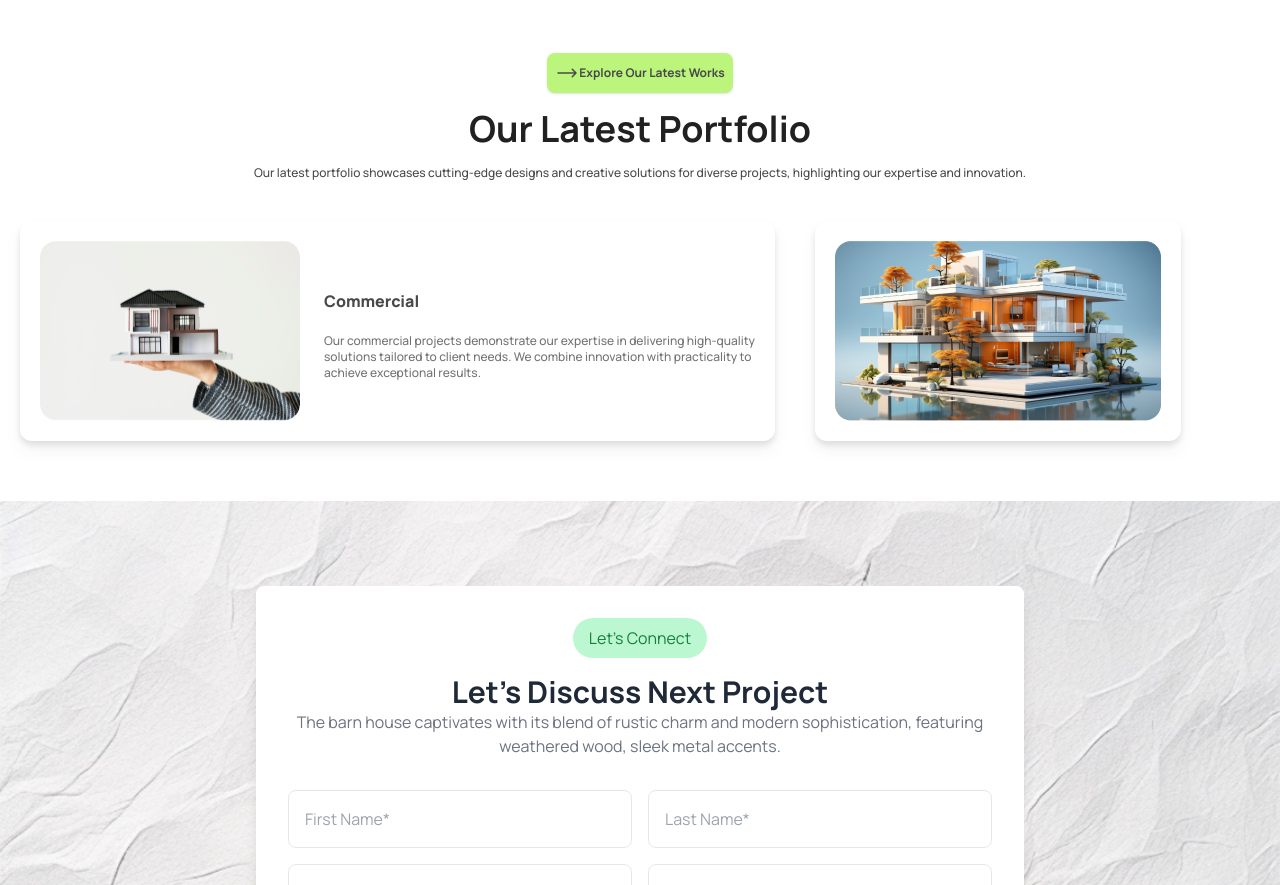
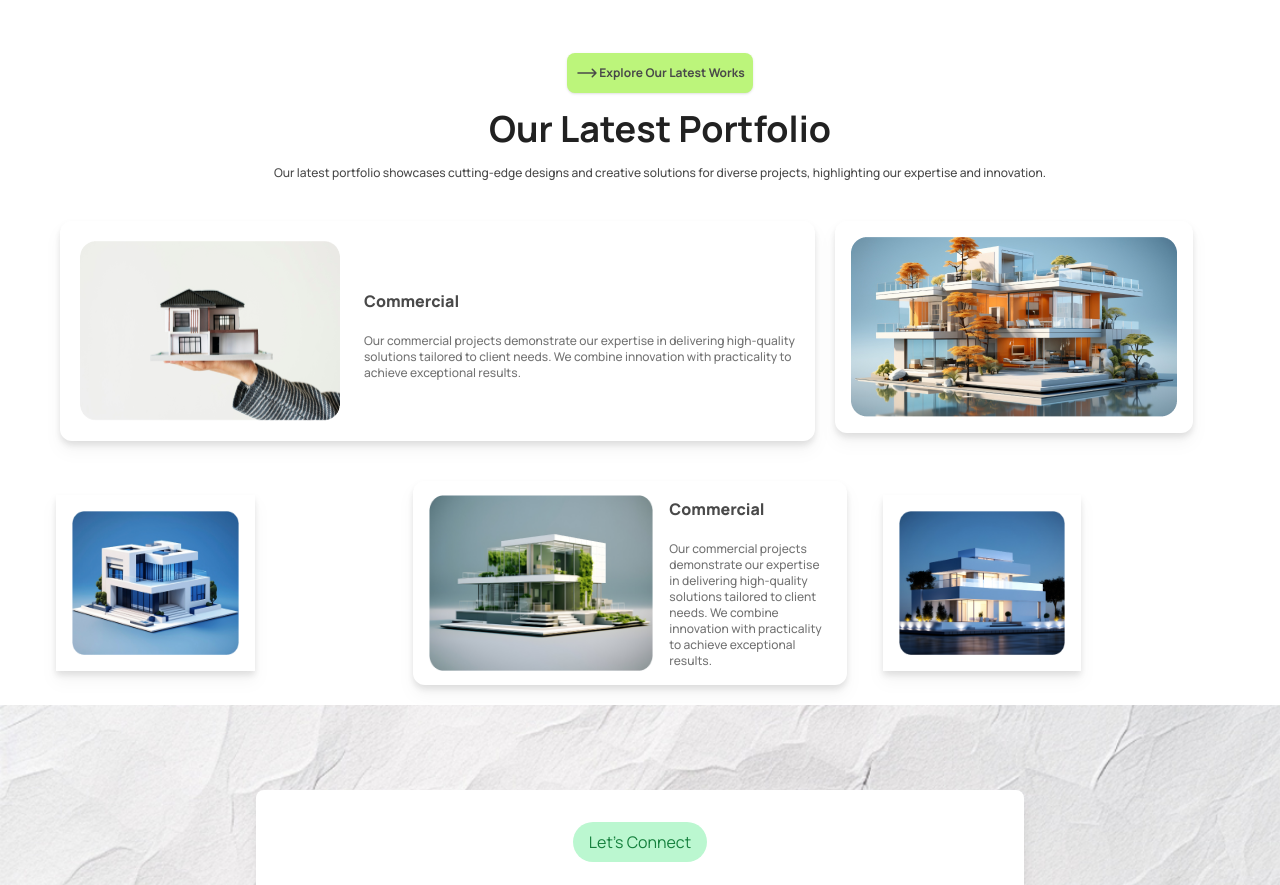
Before and after one commit to Rezuan17/web-dev-3rd-assignment-prjct, a plain HTML site: page index.html in a window 1280 px wide. Shown: the part 1831-2716 px from the top of the page. Drawn offline with nearby package versions, Linux system fonts and the light colour scheme.

Commit message:
added the chllange part commit

```diff
--- a/index.html
+++ b/index.html
@@ -272,7 +272,7 @@
         <!-- 4th section -->
          <section>
             <!-- main div -->
-            <div>
+            <div class="ml-10 mt-10">
               <!-- 1st div work -->
 
               <div class="space-y-4 justify-center items-center text-center mt-14">
@@ -288,8 +288,9 @@
                <!-- img-text-arrow etc div -->
             <div class="mx-auto flex">
               <!-- 1st img-text -->
-                 <div class="bg-white drop-shadow-lg rounded-xl my-10 mx-5 p-5 flex  my-10 mx-5  mt-10 p-5 md:grid-cols-1 lg:flex-wrap">
+               <div class="bg-white drop-shadow-lg rounded-xl my-10 mx-5 p-5 flex mt-10 md:grid-cols-1 lg:flex-wrap">
                   <!-- image-1 -->
+
                   <div><img src="assets/img1.png" alt=""></div>
                   <div class="mt-12 ml-6 space-y-4 items-center">
                       <h4 class="text-base text-[#494949] font-extrabold mb-5 ">Commercial</h4>
@@ -300,15 +301,38 @@
                   </div>
                   <div>
 
-                        <div class="bg-white drop-shadow-lg rounded-xl my-10 mx-5 p-5">
+                      <div class="bg-white drop-shadow-lg rounded-xl my-10 p-4">
                           <img src="assets/img2.png" alt="">
                        </div>
                   </div>
                </div>
 
             </div>
+            <div class="grid grid-cols-1 lg:grid-cols-3 gap-4 ml-14 items-center">
+              <div class="bg-white drop-shadow-lg w-1/2">
+                <img class="w-56 h-44 p-4" src="assets/img3.png" alt="">
+              </div>
+              <div class="flex bg-white drop-shadow-lg  mr-5 rounded-xl -ml-14 items-center pl-4 mr-10">
+
+                   <img class="w-56 h-44 " src="assets/img4.png" alt="">
+                   <div class="p-4">
+                    <h4 class="text-base text-[#494949] font-extrabold mb-5">Commercial</h4>
+                    <p class="text-xs text-[#737373] font-medium">
+                        Our commercial projects demonstrate our expertise in delivering high-quality
+                        solutions tailored to client needs. We combine innovation with practicality to
+                        achieve exceptional results.
+                    </p>
+                </div>
 
                 </div>
+
+              <div  class="bg-white drop-shadow-lg w-1/2">
+                <img class="w-56 h-44 p-4" src="assets/img5.png" alt="">
+              </div>
+            </div>
+
+          </div>
+
          </section>
 
         <!-- 5th section -->
```
Lines whose indentation alone changed are shown as unchanged.
